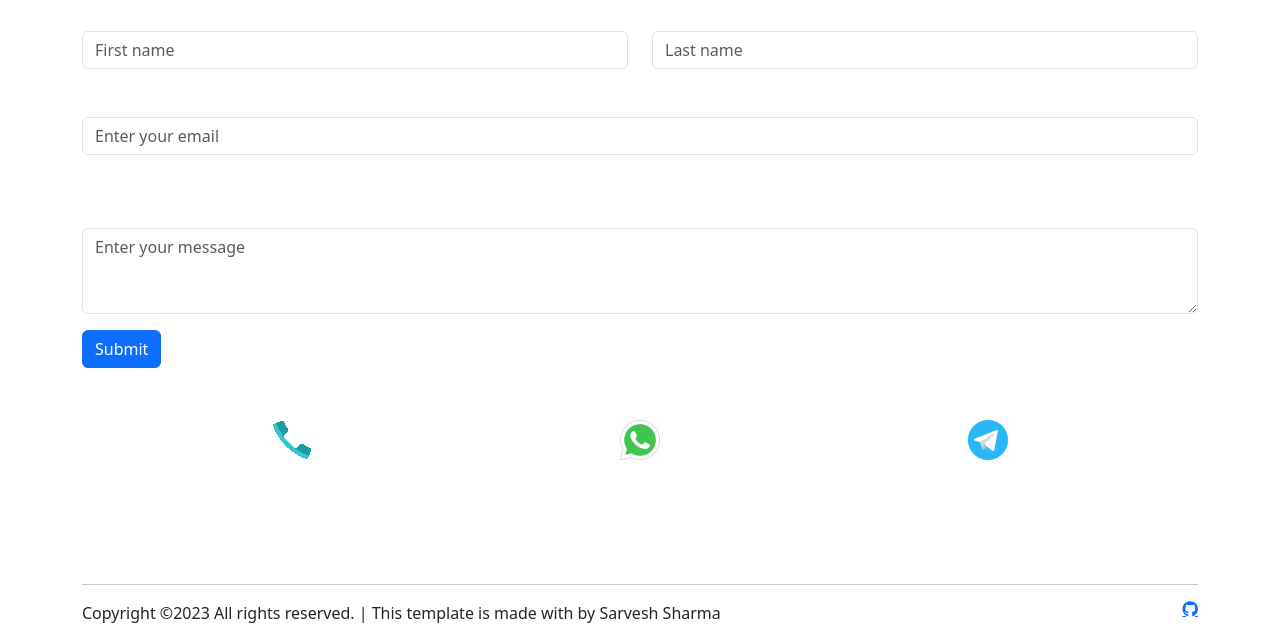
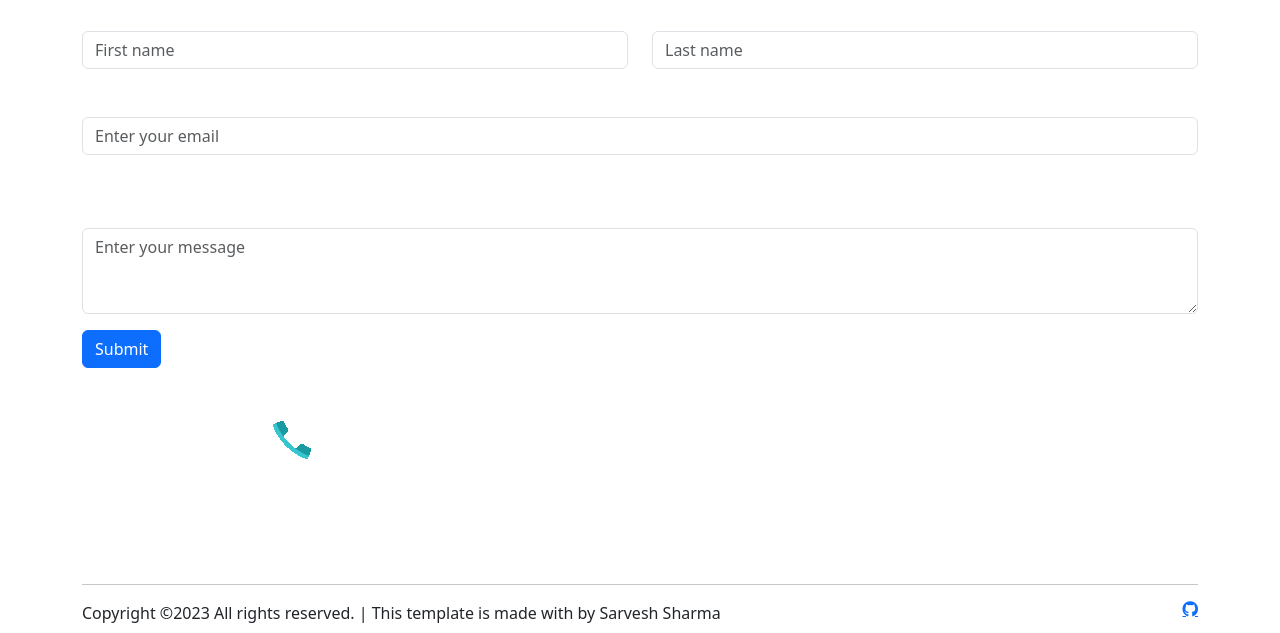
Before and after one commit to sarvesh988/python-project, a Python web app: template templates/portfolio.html in a window 1280 px wide. Shown: the part 4195-4828 px from the top of the page. Run offline with Jinja, Linux system fonts and the light colour scheme; the template is opened without the code that fills it, so the values that code supplies are empty.

Commit message:
contact number

```diff
--- a/templates/portfolio.html
+++ b/templates/portfolio.html
@@ -392,25 +392,7 @@
                         <div class="icon-div d-flex justify-content-center align-items-center rounded-circle mb-3">
                             <img src="/static/images/icons8-phone.gif" alt="GIF Image" class="img-fluid">
                         </div>
-                        <p class="text-white">(+91) 9672042674</p>
-                    </div>
-                </div>
-
-                <div class="col-lg-4 ">
-                    <div class="contact-div p-5 d-flex flex-column justify-content-center align-items-center">
-                        <div class="icon-div d-flex justify-content-center align-items-center rounded-circle mb-3">
-                            <img src="/static/images/icons8-whatsapp.gif" alt="GIF Image" class="img-fluid">
-                        </div>
-                        <p class="text-white">(+91) 9351097599</p>
-                    </div>
-                </div>
-
-                <div class="col-lg-4 ">
-                    <div class="contact-div p-5 d-flex flex-column justify-content-center align-items-center">
-                        <div class="icon-div d-flex justify-content-center align-items-center rounded-circle mb-3">
-                            <img src="/static/images/icons8-telegram-app.gif" alt="GIF Image" class="img-fluid">
-                        </div>
-                        <p class="text-white">(+91) 9351097599</p>
+                        <p class="text-white">(+91) 9317738883</p>
                     </div>
                 </div>
             </div>
```
